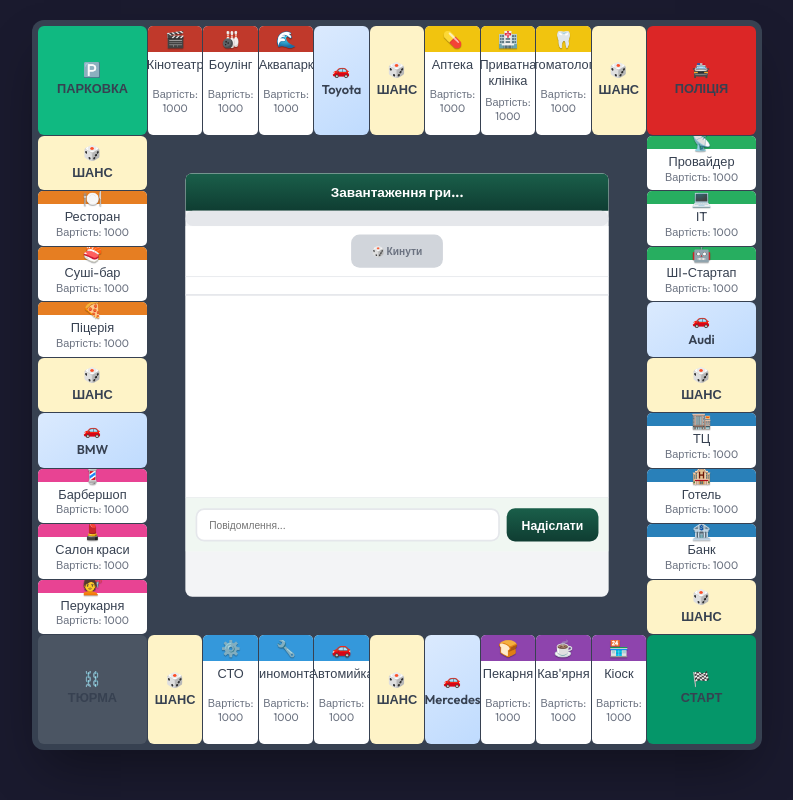
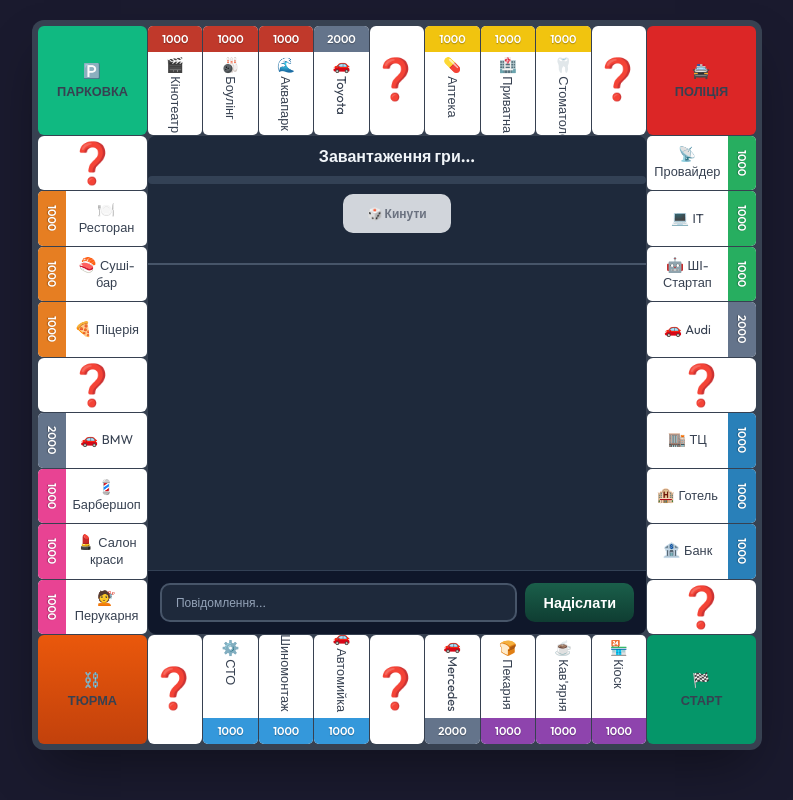
Before and after one commit to aleoniys/mono-, a Flask app: template templates/game.html in a window 1280 px wide. Shown: the whole page, without its empty margins (243-1036 px from the left). Run offline with Flask 2, Linux system fonts and the light colour scheme; the template is opened without the code that fills it: most values are stand-ins (such as "Sample title", 1, 10 or a date in 2020); some libraries are stand-ins or nearby versions.

Commit message:
опис змін

```diff
--- a/templates/game.html
+++ b/templates/game.html
@@ -30,28 +30,39 @@
         .corner .cell-icon { font-size: clamp(25px, 4.4vmin, 40px); line-height: 1; margin-bottom: 2px; }
         .corner:hover { filter: none; }
         .corner.corner-go { background: #059669; color: #fff; }
-        .corner.corner-jail { background: #4b5563; color: #e5e7eb; }
+        .corner.corner-jail { background: linear-gradient(180deg, #ea580c 0%, #c2410c 100%); color: #fff; }
         .corner.corner-parking { background: #10b981; color: #fff; }
         .corner.corner-police { background: #dc2626; color: #fff; }
-        .chance-cell { background: #fef3c7; color: #92400e; font-weight: 600; justify-content: center; cursor: default; border-radius: 6px; }
-        .chance-cell.car-cell { background: linear-gradient(145deg, #dbeafe 0%, #bfdbfe 100%); color: #1e40af; }
-        .chance-cell .cell-icon { font-size: clamp(22px, 3.5vmin, 35px); margin-bottom: 2px; }
+        .chance-cell { background: #fff; justify-content: center; cursor: default; border-radius: 6px; }
+        .chance-cell .chance-question { font-size: clamp(28px, 5vmin, 48px); line-height: 1; color: #94a3b8; font-weight: 700; }
+        .cell-side-left.chance-cell .chance-question, .cell-side-right.chance-cell .chance-question { writing-mode: horizontal-tb; text-orientation: mixed; }
         .chance-cell:hover { filter: none; }
         .color-bar { width: 100%; height: 24%; border-bottom: none; flex-shrink: 0; display: flex; justify-content: center; align-items: center; gap: 2px; font-size: clamp(8px, 1.4vmin, 15px); color: #fff; text-shadow: 0 1px 1px rgba(0,0,0,0.3); font-weight: 600; }
-        .color-bar .cell-icon { font-size: clamp(11px, 2vmin, 20px); }
+        /* Верхній ряд: color-bar зверху (за замовч.) */
+        .cell.cell-row-bottom { flex-direction: column-reverse; }
+        .cell.cell-row-bottom .color-bar { height: 24%; width: 100%; }
+        .cell.cell-side-left { flex-direction: row; }
+        .cell.cell-side-left .color-bar { width: 26%; min-width: 22%; height: 100%; }
+        .cell.cell-side-left .color-bar > * { writing-mode: vertical-rl; text-orientation: mixed; white-space: nowrap; }
+        .cell.cell-side-left .cell-content { flex: 1; min-width: 0; }
+        .cell.cell-side-right { flex-direction: row; }
+        .cell.cell-side-right .color-bar { width: 26%; min-width: 22%; height: 100%; order: 2; }
+        .cell.cell-side-right .color-bar > * { writing-mode: vertical-rl; text-orientation: mixed; white-space: nowrap; }
+        .cell.cell-side-right .cell-content { flex: 1; min-width: 0; order: 1; }
         .cell-content { padding: 4px 6px; word-wrap: break-word; flex-grow: 1; display: flex; flex-direction: column; justify-content: space-between; align-items: center; width: 100%; font-size: clamp(8px, 1.6vmin, 15px); color: #374151; }
         .cell-content .cell-icon { font-size: clamp(11px, 1.8vmin, 18px); margin-right: 1px; }
+        .cell-vertical-text .cell-content > div:first-child { writing-mode: vertical-rl; text-orientation: mixed; white-space: nowrap; line-height: 1.3; min-height: 1.5em; }
         .tokens-container { display: flex; flex-wrap: wrap; justify-content: center; gap: 2px; padding-bottom: 2px; width: 100%; }
         .token { width: clamp(10px, 2.2vmin, 22px); height: clamp(10px, 2.2vmin, 22px); border-radius: 50%; border: 1px solid #fff; box-shadow: 0 0 3px #000; z-index: 10; }
         @keyframes hop { 0% { transform: translateY(0); } 50% { transform: translateY(-50%) scale(1.1); } 100% { transform: translateY(0); } }
         .hopping { animation: hop 0.25s linear; }
 
-        .center-panel { grid-column: 2 / 11; grid-row: 2 / 11; background: #f3f4f6; display: flex; flex-direction: column; overflow: hidden; position: relative; border-radius: 8px; transform: scale(0.85); transform-origin: center center; }
-        .turn-indicator { background: linear-gradient(180deg, #1a5f4a 0%, #0f3d32 100%); color: #fff; text-align: center; padding: clamp(8px, 1.2vw, 12px); font-size: clamp(14px, 2vmin, 18px); font-weight: 700; flex-shrink: 0; transition: background 0.3s; }
-        .timer-bar-container { width: 100%; height: 18px; background: #e5e7eb; border-radius: 9px; overflow: hidden; }
-        .timer-bar { height: 100%; width: 100%; transition: width 1s linear; border-radius: 7px; }
+        .center-panel { grid-column: 2 / 11; grid-row: 2 / 11; background: #1e293b; display: flex; flex-direction: column; overflow: hidden; position: relative; border-radius: 8px; }
+        .turn-indicator { background: #1e293b; color: #f1f5f9; text-align: center; padding: clamp(6px, 1vw, 10px) clamp(8px, 1.2vw, 12px); font-size: clamp(14px, 2vmin, 18px); font-weight: 700; flex-shrink: 0; transition: background 0.3s; }
+        .timer-bar-container { width: 100%; height: 8px; background: #334155; border-radius: 4px; overflow: hidden; }
+        .timer-bar { height: 100%; width: 100%; transition: width 1s linear; border-radius: 4px; }
 
-        .dice-area { background: #fff; padding: clamp(6px, 0.8vw, 10px) clamp(10px, 1.2vw, 14px); text-align: center; border-bottom: 1px solid #e5e7eb; flex-shrink: 0; display: flex; flex-direction: row; justify-content: center; align-items: center; gap: 12px; }
+        .dice-area { background: #1e293b; padding: clamp(6px, 0.8vw, 10px) clamp(10px, 1.2vw, 14px); text-align: center; flex-shrink: 0; display: flex; flex-direction: row; justify-content: center; align-items: center; gap: 12px; }
         .dice-faces { display: flex; gap: 16px; justify-content: center; align-items: center; margin: 8px 0; }
         .dice-faces.dice-land { animation: diceLand 0.5s ease-out 1; }
         @keyframes diceLand {
@@ -99,17 +110,20 @@
         .dice-face[data-value="4"] .pip:nth-child(1), .dice-face[data-value="4"] .pip:nth-child(3), .dice-face[data-value="4"] .pip:nth-child(7), .dice-face[data-value="4"] .pip:nth-child(9) { opacity: 1; }
         .dice-face[data-value="5"] .pip:nth-child(1), .dice-face[data-value="5"] .pip:nth-child(3), .dice-face[data-value="5"] .pip:nth-child(5), .dice-face[data-value="5"] .pip:nth-child(7), .dice-face[data-value="5"] .pip:nth-child(9) { opacity: 1; }
         .dice-face[data-value="6"] .pip:nth-child(1), .dice-face[data-value="6"] .pip:nth-child(2), .dice-face[data-value="6"] .pip:nth-child(3), .dice-face[data-value="6"] .pip:nth-child(7), .dice-face[data-value="6"] .pip:nth-child(8), .dice-face[data-value="6"] .pip:nth-child(9) { opacity: 1; }
-        .chat-container { display: flex; flex-direction: column; flex: 0.85 1 0; overflow: hidden; min-height: 0; }
-        .chat-messages { flex-grow: 1; padding: 12px; overflow-y: auto; display: flex; flex-direction: column; gap: 10px; background: #fff; position: relative; min-height: 0; }
-        .chat-message { background: #f8faf9; border: 1px solid #e5e7eb; padding: clamp(6px, 1vw, 10px); border-radius: 12px; align-self: flex-start; max-width: 95%; }
-        .message-sender { font-size: clamp(9px, 1.2vmin, 11px); font-weight: 700; color: #1a5f4a; border-bottom: 1px dashed #e5e7eb; padding-bottom: 4px; margin-bottom: 4px; }
-        .message-text { font-size: clamp(10px, 1.5vmin, 13px); color: #1a1a1a; }
-        .chat-input-area { display: flex; padding: clamp(8px, 1vw, 12px); background: #f0f7f2; border-top: 1px solid #e5e7eb; flex-shrink: 0; gap: 8px; }
-        .chat-input-area input { flex-grow: 1; padding: 10px 14px; border: 2px solid #e5e7eb; border-radius: 10px; font-family: inherit; font-size: clamp(11px, 1.5vmin, 14px); }
-        .chat-input-area input:focus { outline: none; border-color: #1a5f4a; }
+        .chat-container { display: flex; flex-direction: column; flex: 1 1 0; overflow: hidden; min-height: 0; border-top: 2px solid #475569; }
+        .chat-messages { flex-grow: 1; padding: 12px; overflow-y: auto; display: flex; flex-direction: column; gap: 10px; background: #1e293b; position: relative; min-height: 0; }
+        .chat-message { background: #334155; border: 1px solid #475569; padding: clamp(6px, 1vw, 10px); border-radius: 12px; align-self: flex-start; max-width: 95%; }
+        .message-sender { font-size: clamp(9px, 1.2vmin, 11px); font-weight: 700; color: #7dd3fc; border-bottom: 1px dashed #475569; padding-bottom: 4px; margin-bottom: 4px; }
+        .message-text { font-size: clamp(10px, 1.5vmin, 13px); color: #e2e8f0; }
+        .chat-input-area { display: flex; padding: clamp(8px, 1vw, 12px); background: #0f172a; border-top: 1px solid #334155; flex-shrink: 0; gap: 8px; }
+        .chat-input-area input { flex-grow: 1; padding: 10px 14px; border: 2px solid #475569; border-radius: 10px; font-family: inherit; font-size: clamp(11px, 1.5vmin, 14px); background: #1e293b; color: #f1f5f9; }
+        .chat-input-area input::placeholder { color: #94a3b8; }
+        .chat-input-area input:focus { outline: none; border-color: #38bdf8; }
         .chat-input-area button { background: linear-gradient(180deg, #1a5f4a 0%, #0f3d32 100%); color: #fff; border: none; padding: 10px 18px; border-radius: 10px; cursor: pointer; font-family: inherit; font-weight: 600; font-size: 0.9rem; }
+        .chat-message.system-msg { background: #451a03; border-color: #b45309; }
+        .chat-message.system-msg .message-sender { color: #fbbf24; }
 
-        .action-buttons-wrap { background: #fff; padding: clamp(6px, 0.8vw, 10px); border-bottom: 2px solid #e5e7eb; flex-shrink: 0; display: flex; flex-wrap: wrap; justify-content: center; align-items: center; gap: 8px; }
+        .action-buttons-wrap { background: #1e293b; padding: clamp(6px, 0.8vw, 10px); flex-shrink: 0; display: flex; flex-wrap: wrap; justify-content: center; align-items: center; gap: 8px; }
         .action-buttons { display: flex; gap: 10px; justify-content: center; flex-wrap: wrap; }
         .btn { padding: clamp(8px, 1vw, 12px) clamp(14px, 2vw, 24px); border-radius: 10px; font-size: clamp(11px, 1.5vmin, 14px); font-weight: 600; cursor: pointer; border: none; font-family: inherit; transition: transform 0.15s, box-shadow 0.2s; }
         .btn:active { transform: scale(0.97); }
@@ -167,7 +181,6 @@
             .top-panel { gap: 6px; margin-bottom: 6px; }
             .player-badge { min-width: calc(50% - 6px); padding: 8px 10px; font-size: 12px; }
             .board { max-width: min(100%, 100vh - 60px, 100vw - 12px); padding: 4px; }
-            .center-panel { transform: scale(0.78); }
             .turn-indicator { padding: 6px 8px; font-size: 12px; }
             .timer-bar-container { height: 14px; }
             .dice-area { padding: 6px 8px; }
@@ -182,7 +195,6 @@
         }
         @media (max-height: 560px) {
             .board { max-width: min(100%, 95vh - 40px); }
-            .center-panel { transform: scale(0.72); }
             .turn-indicator { padding: 4px 8px; font-size: 12px; }
             .dice3d-scene { gap: 30px; margin-bottom: 16px; }
             .dice3d-cube { width: 48px; height: 48px; --half: 24px; }
@@ -353,10 +365,9 @@
                 if (groupColors[i]) {
                     const icon = propertyIcons[i] || "🏠";
                     cell.innerHTML = `
-                        <div class="color-bar" id="colorbar-${i}" style="background-color: ${groupColors[i]}"><span class="cell-icon">${icon}</span></div>
+                        <div class="color-bar" id="colorbar-${i}" style="background-color: ${groupColors[i]}"><span id="rent-${i}">1000</span></div>
                         <div class="cell-content">
-                            <div>${companyNames[i]}</div>
-                            <div style="font-size: 0.85em; color: #6b7280;" id="rent-info-${i}">Вартість: <span id="rent-${i}">1000</span></div>
+                            <div><span class="cell-icon">${icon}</span> ${companyNames[i]}</div>
                             <div style="font-size: 0.8em; color: #dc2626; font-weight: bold; display:none;" id="mortgage-info-${i}">🔒 ЗАКЛАДЕНО</div>
                             <div class="tokens-container" id="tokens-${i}"></div>
                         </div>
@@ -371,18 +382,23 @@
                     const [ico, txt] = cornerData[i];
                     cell.innerHTML = `<div class="cell-content" style="justify-content: center;"><div class="cell-icon">${ico}</div><div>${txt}</div><div class="tokens-container" id="tokens-${i}"></div></div>`;
                 } else if (carBrandCells[i]) {
-                    cell.classList.add('chance-cell', 'car-cell');
-                    cell.innerHTML = `<div class="cell-content" style="justify-content: center;"><div class="cell-icon">🚗</div><div>${carBrandCells[i]}</div><div class="tokens-container" id="tokens-${i}"></div></div>`;
+                    cell.innerHTML = `
+                        <div class="color-bar" id="colorbar-${i}" style="background-color: #64748b;"><span id="rent-${i}">2000</span></div>
+                        <div class="cell-content">
+                            <div><span class="cell-icon">🚗</span> ${carBrandCells[i]}</div>
+                            <div class="tokens-container" id="tokens-${i}"></div>
+                        </div>
+                    `;
                 } else {
                     cell.classList.add('chance-cell');
-                    cell.innerHTML = `<div class="cell-content" style="justify-content: center;"><div class="cell-icon">🎲</div><div>ШАНС</div><div class="tokens-container" id="tokens-${i}"></div></div>`;
+                    cell.innerHTML = `<div class="cell-content" style="justify-content: center;"><div class="chance-question">❓</div><div class="tokens-container" id="tokens-${i}"></div></div>`;
                 }
 
-                if (i < 11) { cell.style.gridRow = '11'; cell.style.gridColumn = (11 - i).toString(); }
-                else if (i < 20) { cell.style.gridColumn = '1'; cell.style.gridRow = (11 - (i - 10)).toString(); }
-                else if (i < 31) { cell.style.gridRow = '1'; cell.style.gridColumn = (i - 20 + 1).toString(); }
-                else { cell.style.gridColumn = '11'; cell.style.gridRow = (i - 30 + 1).toString(); }
-
+                if (i < 11) { cell.style.gridRow = '11'; cell.style.gridColumn = (11 - i).toString(); cell.classList.add('cell-row-bottom'); }
+                else if (i < 20) { cell.style.gridColumn = '1'; cell.style.gridRow = (11 - (i - 10)).toString(); cell.classList.add('cell-side-left'); }
+                else if (i < 31) { cell.style.gridRow = '1'; cell.style.gridColumn = (i - 20 + 1).toString(); cell.classList.add('cell-row-top'); }
+                else { cell.style.gridColumn = '11'; cell.style.gridRow = (i - 30 + 1).toString(); cell.classList.add('cell-side-right'); }
+                if (i < 11 || (i >= 20 && i < 31)) cell.classList.add('cell-vertical-text');
                 board.appendChild(cell);
                 cellsMap[i] = cell;
             }
@@ -453,11 +469,10 @@
 
             for (let i = 0; i < 40; i++) {
                 cellsMap[i].style.border = '';
+                cellsMap[i].style.backgroundColor = '';
                 cellsMap[i].classList.remove('mortgaged');
                 if(groupColors[i]) {
-                    document.getElementById(`colorbar-${i}`).innerHTML = '<span class="cell-icon">' + (propertyIcons[i] || '🏠') + '</span>';
-                    document.getElementById(`rent-info-${i}`).innerHTML = 'Вартість: <span id="rent-' + i + '">1000</span>';
-                    document.getElementById(`rent-info-${i}`).style.display = 'block';
+                    document.getElementById(`colorbar-${i}`).innerHTML = '<span id="rent-' + i + '">1000</span>';
                     document.getElementById(`mortgage-info-${i}`).style.display = 'none';
                 }
             }
@@ -466,20 +481,20 @@
                 const cellIndex = parseInt(cellStr);
                 const ownerColor = state.players_data[ownerName].color;
                 cellsMap[cellIndex].style.border = `3px solid ${ownerColor}`;
-
+                const hex = ownerColor.replace('#','');
+                const r = parseInt(hex.slice(0,2), 16), g = parseInt(hex.slice(2,4), 16), b = parseInt(hex.slice(4,6), 16);
+                cellsMap[cellIndex].style.backgroundColor = `rgba(${r},${g},${b},0.18)`;
                 if (state.mortgages && state.mortgages[cellStr]) {
                     cellsMap[cellIndex].classList.add('mortgaged');
-                    document.getElementById(`rent-info-${cellIndex}`).style.display = 'none';
+                    document.getElementById(`colorbar-${cellIndex}`).innerHTML = '🔒';
                     const mInfo = document.getElementById(`mortgage-info-${cellIndex}`);
                     mInfo.style.display = 'block';
                     mInfo.innerText = `🔒 ЗАКЛАДЕНО (${state.mortgages[cellStr]} хід.)`;
                 } else {
                     const upgrades = state.upgrades[cellStr] || 0;
-                    if (upgrades > 0) {
-                        document.getElementById(`colorbar-${cellIndex}`).innerHTML = '<span class="cell-icon">' + (propertyIcons[cellIndex] || '🏠') + '</span>' + '⭐'.repeat(upgrades);
-                    }
-                    document.getElementById(`rent-info-${cellIndex}`).innerHTML = 'Оренда: <span id="rent-' + cellIndex + '">' + (rentPrices[cellIndex] * (1 + upgrades * 2)) + '</span>';
-                    document.getElementById(`rent-info-${cellIndex}`).style.display = 'block';
+                    const rentVal = rentPrices[cellIndex] * (1 + upgrades * 2);
+                    document.getElementById(`colorbar-${cellIndex}`).innerHTML = '<span id="rent-' + cellIndex + '">' + rentVal + '</span>' + (upgrades > 0 ? '⭐'.repeat(upgrades) : '');
+                    document.getElementById(`mortgage-info-${cellIndex}`).style.display = 'none';
                 }
             }
 
@@ -608,8 +623,7 @@
         function addSystemMessage(text) {
             const m = document.getElementById('chat-messages');
             const d = document.createElement('div');
-            d.className = 'chat-message';
-            d.style.backgroundColor = '#fff3cd';
+            d.className = 'chat-message system-msg';
             d.innerHTML = '<div class="message-sender">СИСТЕМА</div><div class="message-text">' + text + '</div>';
             m.appendChild(d);
             m.scrollTop = m.scrollHeight;
@@ -783,7 +797,7 @@
             const m = document.getElementById('chat-messages');
             const d = document.createElement('div'); d.className = 'chat-message';
             d.innerHTML = `<div class="message-sender">${data.sender}</div><div class="message-text">${data.message}</div>`;
-            if(data.sender === 'СИСТЕМА') d.style.backgroundColor = '#fff3cd';
+            if(data.sender === 'СИСТЕМА') d.classList.add('system-msg');
             m.appendChild(d); m.scrollTop = m.scrollHeight;
         });
     </script>
```
